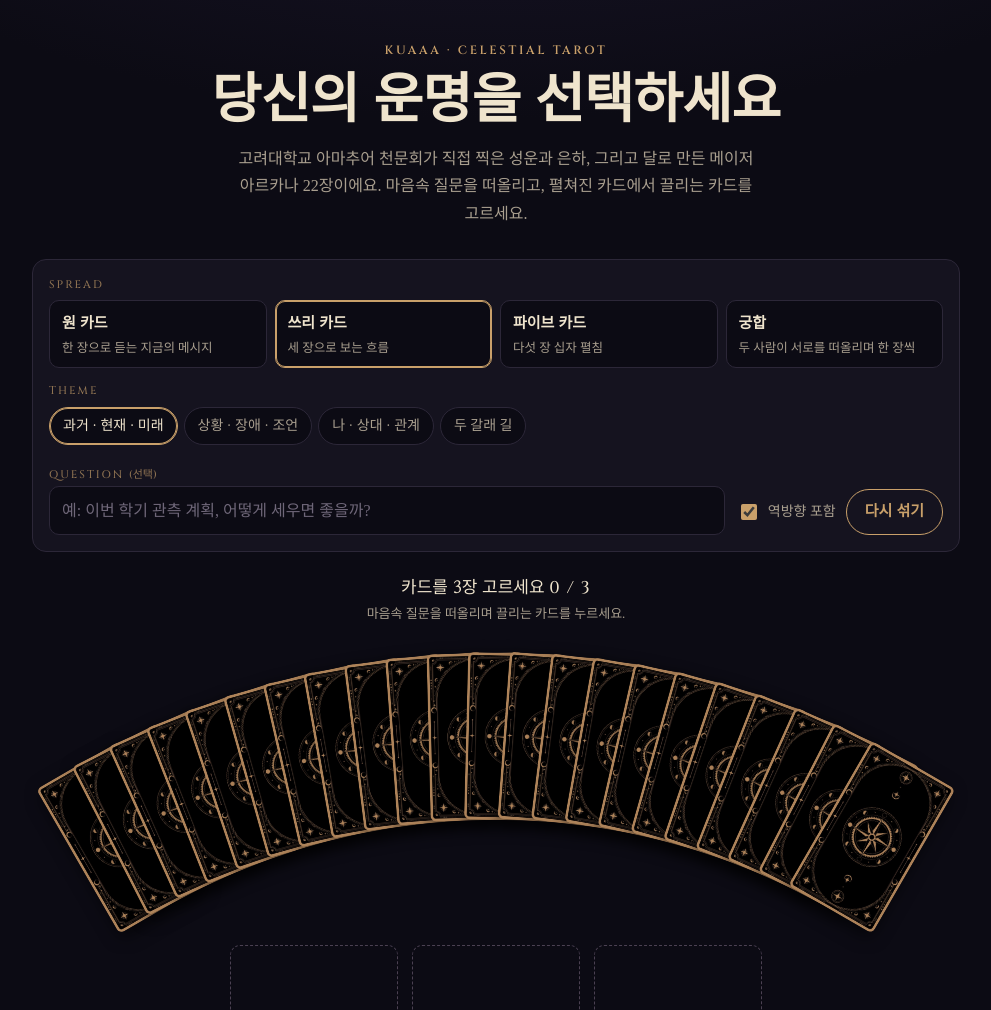
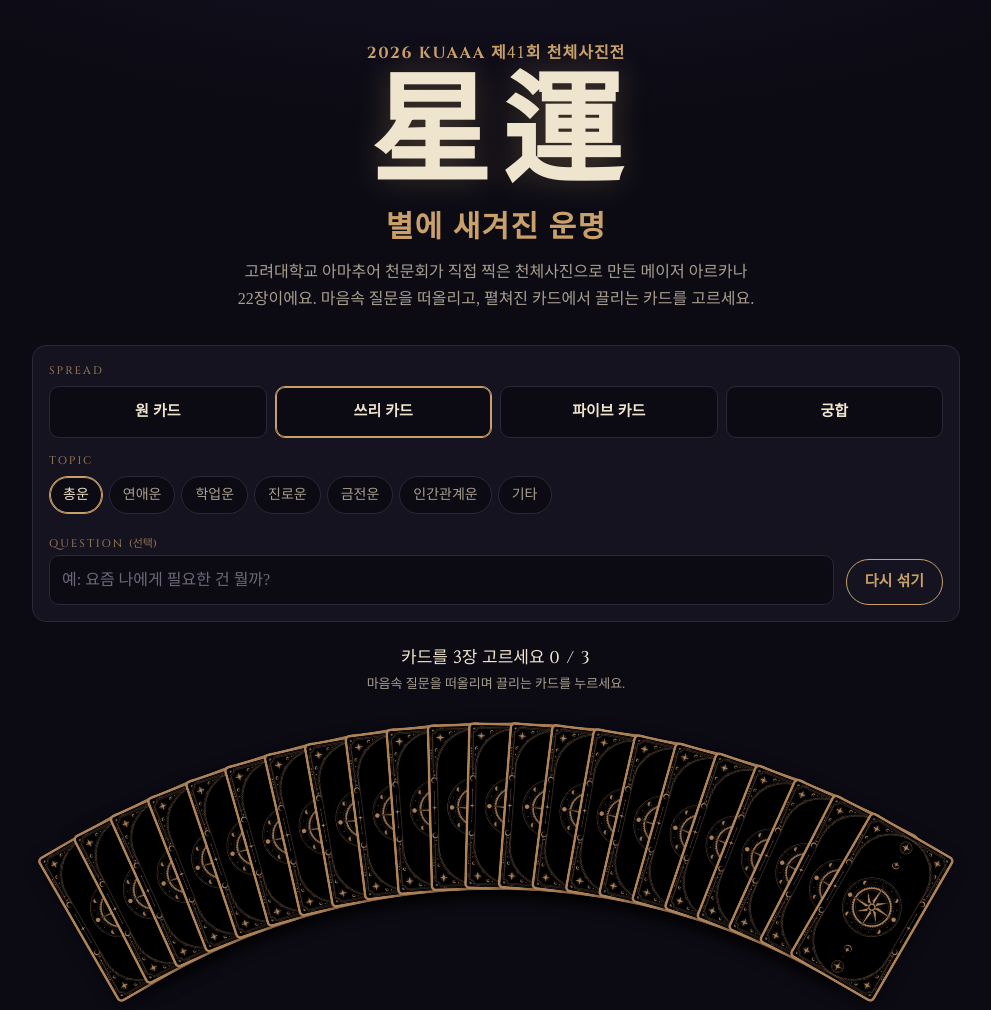
Before and after one commit to doodoo1014/kuaaa-tarot, a plain HTML site: page index.html in a window 1280 px wide. Shown: the top 1010 px of the page, without its empty margins (144-1135 px from the left). Drawn offline with Linux system fonts and the light colour scheme; a web font is replaced by a local one.

Commit message:
Revise index.html for celestial tarot exhibition
Updated meta tags and content for the celestial tarot exhibition, including new descriptions, titles, and themes.

```diff
--- a/index.html
+++ b/index.html
@@ -3,19 +3,21 @@
 <head>
 <meta charset="utf-8">
 <meta name="viewport" content="width=device-width, initial-scale=1, viewport-fit=cover">
-<meta name="description" content="고려대학교 아마추어 천문회 KUAAA가 찍은 천체사진으로 보는 메이저 아르카나 타로">
-<meta property="og:title" content="별에 새겨진 운명">
-<meta property="og:description" content="KUAAA가 찍은 천체사진 22장으로 보는 메이저 아르카나 타로">
+<meta name="description" content="KUAAA 천체사진전 「星運: 별에 새겨진 운명」 · 고려대학교 아마추어 천문회가 직접 찍은 천체사진으로 만든 메이저 아르카나 타로">
+<meta property="og:title" content="星運: 별에 새겨진 운명 · KUAAA 천체 타로">
+<meta property="og:description" content="KUAAA가 직접 찍은 천체사진으로 만든 메이저 아르카나 22장">
 <style>
 :root { padding-top: env(safe-area-inset-top, 0px); padding-bottom: env(safe-area-inset-bottom, 0px); }
 body { margin: 0; }
 img { max-width: 100%; }
 [hidden] { display: none !important; }
 </style>
-<title>KUAAA 천체 타로</title>
+<title>星運: 별에 새겨진 운명 · KUAAA 천체 타로</title>
 <link rel="preconnect" href="https://fonts.googleapis.com">
 <link rel="preconnect" href="https://fonts.gstatic.com" crossorigin>
 <link rel="stylesheet" href="https://fonts.googleapis.com/css2?family=Cinzel:wght@500;600;700&family=Gowun+Batang:wght@400;700&family=Nanum+Myeongjo:wght@700;800&display=swap">
+<!-- 제목 한자 星運 두 글자만 받아요 -->
+<link rel="stylesheet" href="https://fonts.googleapis.com/css2?family=Noto+Serif+KR:wght@700&text=%E6%98%9F%E9%81%8B&display=swap">
 <style>
 /* Layout: a night reading table. Title, then the fanned deck you pick from,
    the drawn cards, their readings, and a catalogue of all 22 cards. */
@@ -56,9 +58,18 @@ body {
 .eyebrow { font-family: var(--latin); font-weight: 600; letter-spacing: .22em; font-size: 12px; color: var(--gold); }
 h1 {
   font-family: var(--display); font-weight: 800; margin: 0;
-  font-size: clamp(30px, 6.4vw, 54px); line-height: 1.2; letter-spacing: -.01em;
-  text-wrap: balance; color: var(--parch);
+  display: grid; gap: 12px; justify-items: center; color: var(--parch);
 }
+/* 星運: the exhibition title, set large; the subtitle sits under it in gold */
+.han {
+  font-family: "Noto Serif KR", "Nanum Myeongjo", "AppleMyungjo", serif; font-weight: 700;
+  font-size: clamp(64px, 17vw, 120px); line-height: 1; letter-spacing: .1em; padding-left: .1em;
+  text-shadow: 0 0 32px rgba(201, 160, 106, .28);
+}
+.han-sub { font-size: clamp(20px, 4.8vw, 30px); line-height: 1.3; letter-spacing: .04em; color: var(--gold); }
+.han-inline { font-family: "Noto Serif KR", "Nanum Myeongjo", serif; }
+.kicker { margin: 0; font-family: var(--display); font-weight: 700; font-size: clamp(14px, 3.6vw, 16px); letter-spacing: .06em; color: var(--gold); }
+.kicker .latin { font-family: var(--latin); font-weight: 700; letter-spacing: .1em; }
 .lede { margin: 0; max-width: 34em; color: var(--mute); }
 
 /* ---- controls ---- */
@@ -75,16 +86,16 @@ h1 {
 .pill label { display: inline-block; cursor: pointer; padding: 6px 13px; border-radius: 999px; border: 1px solid var(--line); background: var(--night); font-size: 14px; color: var(--mute); }
 .pill input:checked + label { border-color: var(--gold); color: var(--parch); box-shadow: inset 0 0 0 1px var(--gold); }
 .pill input:focus-visible + label { outline: 2px solid var(--gold); outline-offset: 2px; }
+.topic-custom { flex-basis: 100%; margin-top: 4px; }
 .names { display: grid; grid-template-columns: repeat(2, minmax(0, 1fr)); gap: 10px; }
 .spreads legend, .field-label { font-family: var(--latin); font-size: 11px; letter-spacing: .18em; color: var(--gold-dim); margin-bottom: 6px; padding: 0; }
 .spread-opt { position: relative; }
 .spread-opt input { position: absolute; opacity: 0; inset: 0; }
 .spread-opt label {
-  display: grid; gap: 2px; height: 100%; cursor: pointer; padding: 10px 12px;
+  display: grid; place-items: center; text-align: center; height: 100%; cursor: pointer; padding: 12px;
   border: 1px solid var(--line); border-radius: 10px; background: var(--night);
 }
 .spread-opt strong { font-family: var(--display); font-weight: 700; font-size: 15px; }
-.spread-opt span { font-size: 12.5px; color: var(--mute); line-height: 1.45; }
 .spread-opt input:checked + label { border-color: var(--gold); box-shadow: inset 0 0 0 1px var(--gold); }
 .spread-opt input:focus-visible + label { outline: 2px solid var(--gold); outline-offset: 2px; }
 .row2 { display: grid; grid-template-columns: minmax(0, 1fr) auto; gap: 12px; align-items: end; }
@@ -228,14 +239,13 @@ footer strong { color: var(--parch); font-family: var(--display); }
 
 @media (max-width: 640px) {
   .spreads { grid-template-columns: repeat(2, minmax(0, 1fr)); }
-  .spread-opt label { padding: 9px 10px; }
+  .spread-opt label { padding: 11px 10px; }
   .spread-opt strong { font-size: 14.5px; line-height: 1.35; }
-  .spread-opt span { font-size: 12px; }
   .pill label { padding: 6px 11px; font-size: 13.5px; }
   .slots.cross { gap: 10px 10px; }
   .slots.cross .pos small { display: none; }
   .row2 { grid-template-columns: 1fr; }
-  .toggles { justify-content: space-between; }
+  .toggles { justify-content: flex-end; }
   .reading { grid-template-columns: 64px minmax(0, 1fr); gap: 12px; padding: 14px; }
   .reading .thumb { width: 64px; }
   .sheet { grid-template-columns: 1fr; }
@@ -252,26 +262,32 @@ footer strong { color: var(--parch); font-family: var(--display); }
 
 <div class="wrap">
   <header class="masthead">
-    <div class="eyebrow">KUAAA · CELESTIAL TAROT</div>
-    <h1>당신의 운명을 선택하세요</h1>
-    <p class="lede">고려대학교 아마추어 천문회가 직접 찍은 성운과 은하, 그리고 달로 만든 메이저 아르카나 22장이에요. 마음속 질문을 떠올리고, 펼쳐진 카드에서 끌리는 카드를 고르세요.</p>
+    <p class="kicker"><span class="latin">2026 KUAAA</span> 제41회 천체사진전</p>
+    <h1 aria-label="성운, 별에 새겨진 운명"><span class="han">星運</span><span class="han-sub">별에 새겨진 운명</span></h1>
+    <p class="lede">고려대학교 아마추어 천문회가 직접 찍은 천체사진으로 만든 메이저 아르카나 22장이에요. 마음속 질문을 떠올리고, 펼쳐진 카드에서 끌리는 카드를 고르세요.</p>
   </header>
 
   <section id="reading" aria-label="타로 점 보기">
     <form class="controls" id="controls">
       <fieldset class="spreads">
         <legend>SPREAD</legend>
-        <div class="spread-opt"><input type="radio" name="kind" id="k-one" value="one"><label for="k-one"><strong>원 카드</strong><span>한 장으로 듣는 지금의 메시지</span></label></div>
-        <div class="spread-opt"><input type="radio" name="kind" id="k-three" value="three" checked><label for="k-three"><strong>쓰리 카드</strong><span>세 장으로 보는 흐름</span></label></div>
-        <div class="spread-opt"><input type="radio" name="kind" id="k-five" value="five"><label for="k-five"><strong>파이브 카드</strong><span>다섯 장 십자 펼침</span></label></div>
-        <div class="spread-opt"><input type="radio" name="kind" id="k-compat" value="compat"><label for="k-compat"><strong>궁합</strong><span>두 사람이 서로를 떠올리며 한 장씩</span></label></div>
+        <div class="spread-opt"><input type="radio" name="kind" id="k-one" value="one"><label for="k-one"><strong>원 카드</strong></label></div>
+        <div class="spread-opt"><input type="radio" name="kind" id="k-three" value="three" checked><label for="k-three"><strong>쓰리 카드</strong></label></div>
+        <div class="spread-opt"><input type="radio" name="kind" id="k-five" value="five"><label for="k-five"><strong>파이브 카드</strong></label></div>
+        <div class="spread-opt"><input type="radio" name="kind" id="k-compat" value="compat"><label for="k-compat"><strong>궁합</strong></label></div>
       </fieldset>
-      <fieldset class="themes" id="themes">
-        <legend>THEME</legend>
-        <div class="pill"><input type="radio" name="theme" id="t-ppf" value="ppf" checked><label for="t-ppf">과거 · 현재 · 미래</label></div>
-        <div class="pill"><input type="radio" name="theme" id="t-sao" value="sao"><label for="t-sao">상황 · 장애 · 조언</label></div>
-        <div class="pill"><input type="radio" name="theme" id="t-rel" value="rel"><label for="t-rel">나 · 상대 · 관계</label></div>
-        <div class="pill"><input type="radio" name="theme" id="t-fork" value="fork"><label for="t-fork">두 갈래 길</label></div>
+      <fieldset class="themes" id="topics">
+        <legend>TOPIC</legend>
+        <div class="pill"><input type="radio" name="topic" id="t-total" value="total" checked><label for="t-total">총운</label></div>
+        <div class="pill"><input type="radio" name="topic" id="t-love" value="love"><label for="t-love">연애운</label></div>
+        <div class="pill"><input type="radio" name="topic" id="t-study" value="study"><label for="t-study">학업운</label></div>
+        <div class="pill"><input type="radio" name="topic" id="t-career" value="career"><label for="t-career">진로운</label></div>
+        <div class="pill"><input type="radio" name="topic" id="t-money" value="money"><label for="t-money">금전운</label></div>
+        <div class="pill"><input type="radio" name="topic" id="t-people" value="people"><label for="t-people">인간관계운</label></div>
+        <div class="pill"><input type="radio" name="topic" id="t-custom" value="custom"><label for="t-custom">기타</label></div>
+        <div class="q topic-custom" id="customWrap" hidden>
+          <input id="topicText" type="text" maxlength="10" placeholder="보고 싶은 운을 적어 주세요 (예: 건강운, 여행운)" autocomplete="off" aria-label="직접 적는 주제">
+        </div>
       </fieldset>
       <div class="names" id="names" hidden>
         <div class="q">
@@ -289,7 +305,6 @@ footer strong { color: var(--parch); font-family: var(--display); }
           <input id="question" type="text" maxlength="140" placeholder="예: 이번 학기 관측 계획, 어떻게 세우면 좋을까?" autocomplete="off">
         </div>
         <div class="toggles">
-          <label class="switch" for="reversals"><input type="checkbox" id="reversals" checked> 역방향 포함</label>
           <button type="button" class="btn" id="shuffle">다시 섞기</button>
         </div>
       </div>
@@ -318,15 +333,14 @@ footer strong { color: var(--parch); font-family: var(--display); }
 
   <section class="catalogue" id="deck">
     <h2>22장의 카드와 천체</h2>
-    <p>카드마다 왜 그 천체를 골랐는지 담았어요. 카드를 누르면 자세한 뜻을 볼 수 있어요.</p>
+    <p>카드를 누르면 자세한 뜻을 볼 수 있어요.</p>
     <div class="grid" id="grid"></div>
   </section>
 
   <footer>
-    <strong>KUAAA 천체사진전 「당신의 운명을 선택하세요」</strong>
-    <span><span class="latin">2026. 11. 28 – 29</span> · 오전 10시 – 오후 6시 · 고려대학교 하나스퀘어 지하 전시실</span>
+    <strong>KUAAA 제41회 천체사진전 「<span class="han-inline">星運</span>: 별에 새겨진 운명」</strong>
+    <span><span class="latin">2026. 11. 27</span> (금) – <span class="latin">28</span> (토) · 오전 10시 – 오후 6시 · 고려대학교 하나스퀘어 지하 전시실</span>
     <span>주최 고려대학교 아마추어 천문회 <span class="latin">KUAAA</span></span>
-    <span>카드 틀에 맞추느라 일부 사진은 가장자리 배경을 이어 그렸어요. 타로 풀이는 재미와 성찰을 위한 것이에요.</span>
   </footer>
 </div>
 
@@ -435,21 +449,28 @@ const CARDS = [
 // 펼침마다 자리 이름(t)과 뜻(d). api/reading.mjs의 SPREADS와 키·장수가 같아야 해요.
 // 궁합의 {A} {B}는 입력한 이름으로 바뀌어요. {A이}처럼 쓰면 받침에 맞춰 이/가를 붙여요.
 const SPREADS = {
-  one:    {name:'원 카드', q:'예: 오늘 무엇에 마음을 쓰면 좋을까?',
+  one:    {name:'원 카드',
            pos:[{t:'메시지', d:'지금 마음에 둘 이야기'}]},
-  ppf:    {name:'과거 · 현재 · 미래', q:'예: 이번 학기 관측 계획, 어떻게 세우면 좋을까?',
-           pos:[{t:'과거', d:'지금에 이르게 한 흐름'},{t:'현재', d:'지금 마주한 상황'},{t:'미래', d:'이대로 갈 때의 방향'}]},
-  sao:    {name:'상황 · 장애 · 조언', q:'예: 동아리 일이 자꾸 꼬여요. 어떻게 풀까?',
-           pos:[{t:'상황', d:'지금 놓인 자리'},{t:'장애', d:'앞을 가로막는 것'},{t:'조언', d:'풀어 갈 실마리'}]},
-  rel:    {name:'나 · 상대 · 관계', q:'예: 요즘 서먹해진 친구와의 사이',
-           pos:[{t:'나', d:'이 관계 속 나의 마음'},{t:'상대', d:'상대의 마음'},{t:'관계', d:'둘 사이의 흐름'}]},
-  fork:   {name:'두 갈래 길', q:'예: A는 대학원, B는 취업',
-           pos:[{t:'선택 A', d:'첫 번째 길을 고르면'},{t:'선택 B', d:'두 번째 길을 고르면'},{t:'조언', d:'고르기 전에 기억할 것'}]},
-  five:   {name:'파이브 카드', q:'예: 이번 프로젝트, 어떻게 흘러갈까?',
+  // 쓰리 카드의 자리 틀(과거·현재·미래, 상황·장애·조언 등)은 서버가 질문을 보고 정해요. 화면에는 순서만 보여요.
+  three:  {name:'쓰리 카드',
+           pos:[{t:'첫 번째 카드', d:''},{t:'두 번째 카드', d:''},{t:'세 번째 카드', d:''}]},
+  five:   {name:'파이브 카드',
            pos:[{t:'현재', d:'지금 마주한 상황'},{t:'과거', d:'지금에 이르게 한 흐름'},{t:'미래', d:'이대로 갈 때의 방향'},{t:'원인', d:'문제의 뿌리'},{t:'가능성', d:'가장 좋게 풀릴 때의 모습'}]},
   compat: {name:'궁합', q:'예: 우리, 이번 겨울 잘 지낼 수 있을까?',
            pos:[{t:'{A}의 마음', d:'{B를} 떠올리며 고른 카드'},{t:'{B}의 마음', d:'{A를} 떠올리며 고른 카드'}]}
 };
+// 운세 주제. api/reading.mjs의 TOPICS와 키가 같아야 해요. 궁합에는 쓰지 않아요.
+const TOPICS = {
+  total:  {name:'총운',       q:'예: 요즘 나에게 필요한 건 뭘까?'},
+  love:   {name:'연애운',     q:'예: 그 사람에게 고백해도 될까?'},
+  study:  {name:'학업운',     q:'예: 이번 기말고사, 어떻게 준비할까?'},
+  career: {name:'진로운',     q:'예: 대학원과 취업 사이에서 고민돼요'},
+  money:  {name:'금전운',     q:'예: 이번 달 씀씀이, 괜찮을까?'},
+  people: {name:'인간관계운', q:'예: 서먹해진 친구와 다시 가까워질 수 있을까?'},
+  custom: {name:'기타',       q:'예: 이번 달 흐름은 어떨까?'}   // 주제를 직접 적어요
+};
+const cleanText = v => v.replace(/[^\p{L}\p{N} ]/gu, '').trim().slice(0, 10);
+const topicName = () => state.topic === 'custom' ? (cleanText($('topicText').value) || '기타') : TOPICS[state.topic].name;
 const NUMERALS = ['I','II','III','IV','V'];
 const img = n => `cards/${String(n).padStart(2,'0')}.jpg`;
 const $ = id => document.getElementById(id);
@@ -477,7 +498,8 @@ function positions() {
 }
 
 const fan = $('fan'), slotsEl = $('slots'), readingsEl = $('readings'), statusEl = $('status');
-let state = { spread:'ppf', deck:[], picks:[], open:[] };
+let state = { spread:'three', topic:'total', deck:[], picks:[], open:[] };
+const readingName = () => SPREADS[state.spread].name + (state.spread === 'compat' ? '' : ` · ${topicName()}`);
 let fanEls = [];
 
 function shuffledDeck(withRev) {
@@ -535,6 +557,7 @@ function buildSlots() {
     s.innerHTML = `<button type="button" class="slot-card" id="slot${i}" data-n="${NUMERALS[i]}" aria-label="${esc(p.t)} 자리, 아직 카드 없음" disabled>
         <div class="flip"><div class="face back"><img src="cards/back.jpg" alt=""></div><div class="face front"><img alt=""></div></div>
       </button><div class="pos"><span class="pos-t">${esc(p.t)}</span><small>${esc(p.d)}</small></div>`;
+    if (!p.d) s.querySelector('.pos small').hidden = true;
     slotsEl.appendChild(s);
     s.querySelector('.slot-card').addEventListener('click', () => openSlot(i));
   });
@@ -560,7 +583,7 @@ function pickHint(got) {
     return got === 0 ? `${josa(A, '이', '가')} ${josa(B, '을', '를')} 떠올리며 끌리는 카드를 누르세요.`
                      : `이제 ${josa(B, '이', '가')} ${josa(A, '을', '를')} 떠올리며 고를 차례예요.`;
   }
-  return got === 0 ? '마음속 질문을 떠올리며 끌리는 카드를 누르세요.' : `다음은 ‘${positions()[got].t}’ 자리예요.`;
+  return '마음속 질문을 떠올리며 끌리는 카드를 누르세요.';   // 몇 번째·어느 자리인지는 알려 주지 않아요
 }
 
 function setStatus() {
@@ -571,7 +594,7 @@ function setStatus() {
   } else if (opened < need) {
     statusEl.innerHTML = `카드를 뒤집어 보세요<small>아래 카드를 하나씩 누르거나 모두 뒤집기를 누르세요.</small>`;
   } else {
-    statusEl.innerHTML = `${sp.name} 풀이<small>다시 보려면 ‘다시 섞기’를 누르세요.</small>`;
+    statusEl.innerHTML = `${esc(readingName())} 풀이<small>다시 보려면 ‘다시 섞기’를 누르세요.</small>`;
   }
   $('revealAll').disabled = !(got === need && opened < need);
   $('revealAll').hidden = opened === need;
@@ -579,7 +602,7 @@ function setStatus() {
 }
 
 function reset(animate) {
-  state.deck = shuffledDeck($('reversals').checked);
+  state.deck = shuffledDeck(true);   // 정방향·역방향이 늘 섞여 나와요
   state.picks = []; state.open = [];
   readingsEl.innerHTML = '';
   $('oracle').hidden = true; clearOracle();
@@ -625,7 +648,7 @@ function openSlot(i) {
 
 function chips(list) { return `<ul class="chips">${list.map(k => `<li>${k}</li>`).join('')}</ul>`; }
 function skyBlock(c) {
-  return `<div class="sky"><div class="sky-head"><span class="sky-label">이 카드의 천체</span><strong>${c.obj}</strong><span class="cat">${c.cat} · ${c.con}</span>${c.photo ? '' : '<span class="pending">카드 사진 준비 중</span>'}</div>${c.sky}</div>`;
+  return `<div class="sky"><div class="sky-head"><span class="sky-label">이 카드의 천체</span><strong>${c.obj}</strong><span class="cat">${c.cat} · ${c.con}</span>${c.photo ? '' : '<span class="pending">카드 사진 준비 중</span>'}</div></div>`;
 }
 
 function renderReadings() {
@@ -636,7 +659,7 @@ function renderReadings() {
     return `<article class="reading">
       <img class="thumb${pk.rev ? ' rev' : ''}" src="${img(pk.n)}" alt="">
       <div>
-        <div class="r-pos">${String(i + 1).padStart(2, '0')} · <b>${esc(pos[i].t)}</b> — <span style="letter-spacing:0;font-family:var(--body)">${esc(pos[i].d)}</span></div>
+        <div class="r-pos">${String(i + 1).padStart(2, '0')} · <b>${esc(pos[i].t)}</b>${pos[i].d ? ` — <span style="letter-spacing:0;font-family:var(--body)">${esc(pos[i].d)}</span>` : ''}</div>
         <h3><span class="r-num">${c.r}</span>${c.ko}<span class="r-en">${c.en}</span><span class="tag ${pk.rev ? 'rv' : 'up'}">${pk.rev ? '역방향' : '정방향'}</span></h3>
         ${chips(pk.rev ? c.rv : c.up)}
         <p>${pk.rev ? c.rvT : c.upT}</p>
@@ -650,19 +673,25 @@ $('revealAll').addEventListener('click', () => {
   state.picks.forEach((_, i) => setTimeout(() => openSlot(i), reduceMotion ? 0 : i * 260));
 });
 $('shuffle').addEventListener('click', () => reset(true));
-$('reversals').addEventListener('change', () => reset(true));
 function chooseSpread() {
-  const kind = document.querySelector('input[name="kind"]:checked').value;
-  const theme = document.querySelector('input[name="theme"]:checked').value;
-  state.spread = kind === 'three' ? theme : kind;
-  $('themes').hidden = kind !== 'three';
-  $('names').hidden = kind !== 'compat';
-  $('question').placeholder = SPREADS[state.spread].q;
+  state.spread = document.querySelector('input[name="kind"]:checked').value;
+  state.topic = document.querySelector('input[name="topic"]:checked').value;
+  const compat = state.spread === 'compat';
+  $('topics').hidden = compat;
+  $('customWrap').hidden = state.topic !== 'custom';
+  $('names').hidden = !compat;
+  $('question').placeholder = compat ? SPREADS.compat.q : TOPICS[state.topic].q;
 }
-document.querySelectorAll('input[name="kind"], input[name="theme"]').forEach(r => r.addEventListener('change', () => {
+document.querySelectorAll('input[name="kind"]').forEach(r => r.addEventListener('change', () => {
   chooseSpread(); reset(true);
 }));
+// 주제만 바꾸면 뽑은 카드는 그대로 두고, 풀이만 새로 받게 해요
+document.querySelectorAll('input[name="topic"]').forEach(r => r.addEventListener('change', () => {
+  chooseSpread(); setStatus(); clearOracle();
+  if (state.topic === 'custom') $('topicText').focus();
+}));
 ['nameA', 'nameB'].forEach(id => $(id).addEventListener('input', relabel));
+$('topicText').addEventListener('input', setStatus);
 $('controls').addEventListener('submit', e => e.preventDefault());
 let rz; addEventListener('resize', () => { clearTimeout(rz); rz = setTimeout(() => layoutFan(false), 120); });
 
@@ -682,7 +711,7 @@ function paras(text) {
     const p = document.createElement('p'); p.textContent = t; oracleOut.appendChild(p);
   });
 }
-const drawKey = () => JSON.stringify([state.spread, $('question').value.trim(), state.picks, state.spread === 'compat' ? names() : 0]);
+const drawKey = () => JSON.stringify([state.spread, state.topic, topicName(), $('question').value.trim(), state.picks, state.spread === 'compat' ? names() : 0]);
 const ERRMSG = {
   429: '지금 풀이를 보는 사람이 많아요. 잠시 뒤에 다시 눌러 주세요.',
   403: '이 주소에서는 풀이를 불러올 수 없어요.'
@@ -701,6 +730,8 @@ $('askClaude').addEventListener('click', async () => {
       headers: { 'Content-Type': 'application/json' },
       body: JSON.stringify({
         spread: state.spread,
+        topic: state.topic,
+        ...(state.topic === 'custom' ? { topicText: cleanText($('topicText').value) } : {}),
         question: $('question').value.trim(),
         cards: state.picks.map(p => ({ n: p.n, rev: !!p.rev })),
         ...(state.spread === 'compat' ? { names: names() } : {})
```
